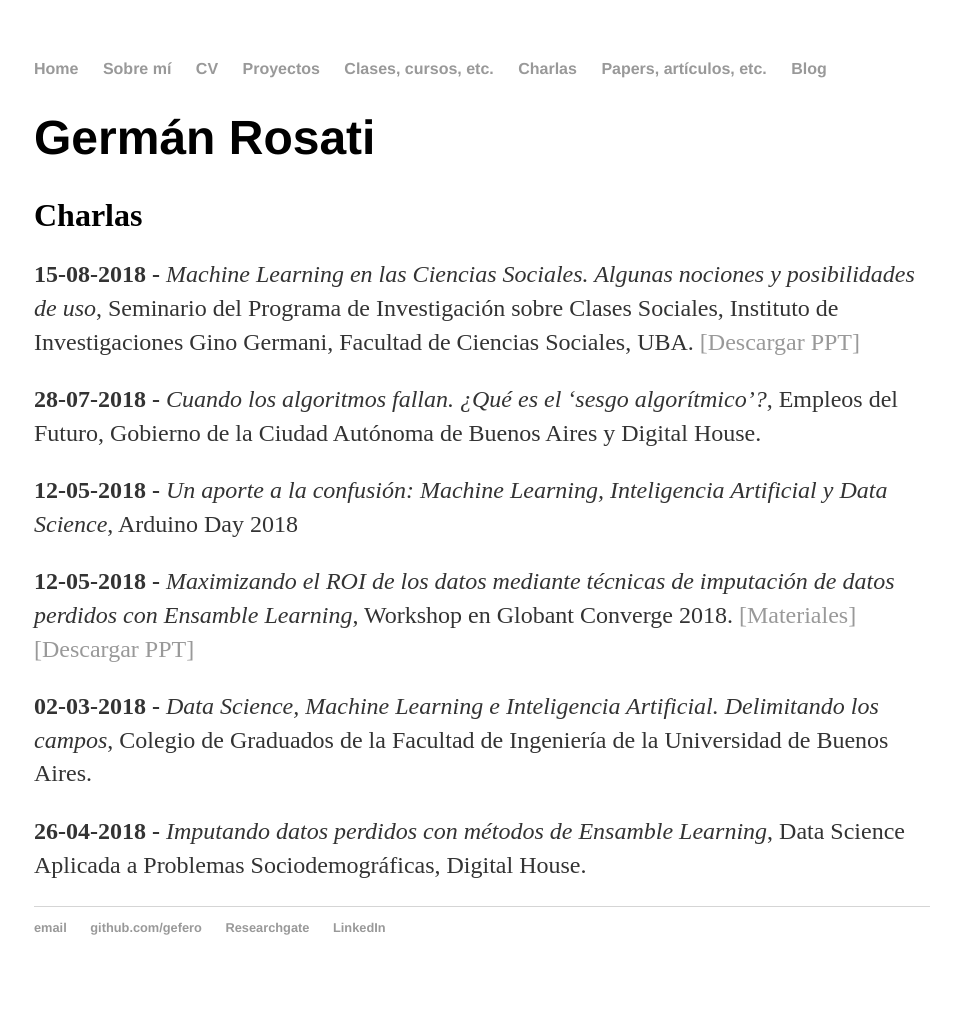
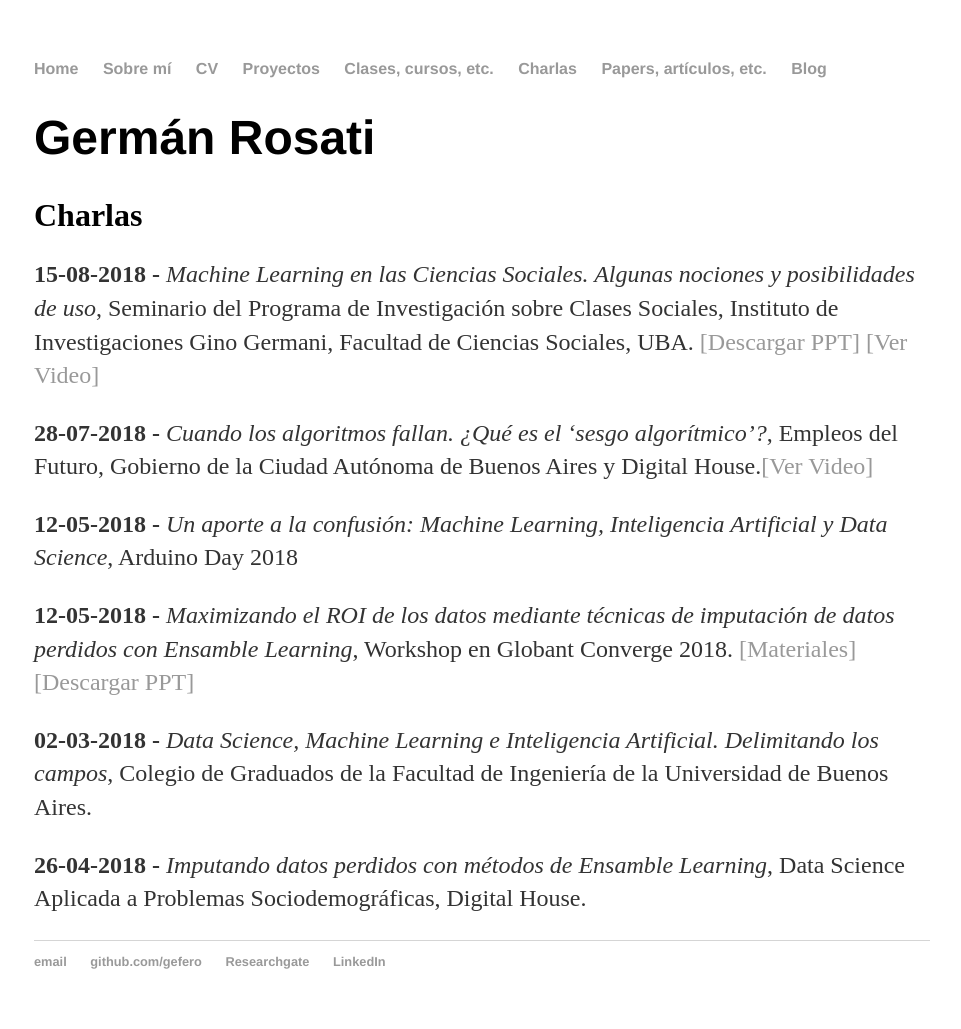
Before and after one commit to gefero/gefero.github.io, a Jekyll site: the page built from talks/index.html, in a window 1280 px wide. Shown: the whole page, without its empty margins (158-1119 px from the left). Built offline with Jekyll 4.4.1, drawn with Linux system fonts in a browser that asks for light colours; before the commit the page ends 995 px from its top, so only the background shows below that.

Commit message:
Udpt link videos talks

```diff
--- a/talks/index.html
+++ b/talks/index.html
@@ -5,8 +5,8 @@ title: Clases, cursos, etc.
 <div class="blurb">
 	<h1>Germán Rosati</h1>
 	<h2><font size="6">Charlas</font></h2>
-	<p><b>15-08-2018 - </b><i> Machine Learning en las Ciencias Sociales. Algunas nociones y posibilidades de uso</i>, Seminario del Programa de Investigación sobre Clases Sociales, Instituto de Investigaciones Gino Germani, Facultad de Ciencias Sociales, UBA. <a href="https://github.com/gefero/gefero.github.io/raw/master/classes/_files/20180815_ML_y_CsSoc_IIGG.pdf">[Descargar PPT]</a></p>
-	<p><b>28-07-2018 - </b><i> Cuando los algoritmos fallan. ¿Qué es el ‘sesgo algorítmico’?</i>, Empleos del Futuro, Gobierno de la Ciudad Autónoma de Buenos Aires y Digital House.</p>
+	<p><b>15-08-2018 - </b><i> Machine Learning en las Ciencias Sociales. Algunas nociones y posibilidades de uso</i>, Seminario del Programa de Investigación sobre Clases Sociales, Instituto de Investigaciones Gino Germani, Facultad de Ciencias Sociales, UBA. <a href="https://github.com/gefero/gefero.github.io/raw/master/classes/_files/20180815_ML_y_CsSoc_IIGG.pdf">[Descargar PPT]</a> <a href="https://www.youtube.com/watch?v=plqVA_ktYmU">[Ver Video]</a></p>
+	<p><b>28-07-2018 - </b><i> Cuando los algoritmos fallan. ¿Qué es el ‘sesgo algorítmico’?</i>, Empleos del Futuro, Gobierno de la Ciudad Autónoma de Buenos Aires y Digital House.<a href="https://youtu.be/WteE10mCwQ8?t=1140">[Ver Video]</a></p>
 	<p><b>12-05-2018 - </b><i> Un aporte a la confusión: Machine Learning, Inteligencia Artificial y Data Science</i>, Arduino Day 2018</p>
 	<p><b>12-05-2018 - </b><i> Maximizando el ROI de los datos mediante técnicas de imputación de datos perdidos con Ensamble Learning</i>, Workshop en Globant Converge 2018. <a href="https://github.com/gefero/WS_Converge2018">[Materiales]</a> <a href="https://github.com/gefero/WS_Converge2018/raw/master/Presentation/Converge%202018-Workshop-Imputaci%C3%B3n.pdf">[Descargar PPT]</a></p>
 	<p><b>02-03-2018 - </b><i> Data Science, Machine Learning e Inteligencia Artificial. Delimitando los campos</i>, Colegio de Graduados de la Facultad de Ingeniería de la Universidad de Buenos Aires.</p>
```
